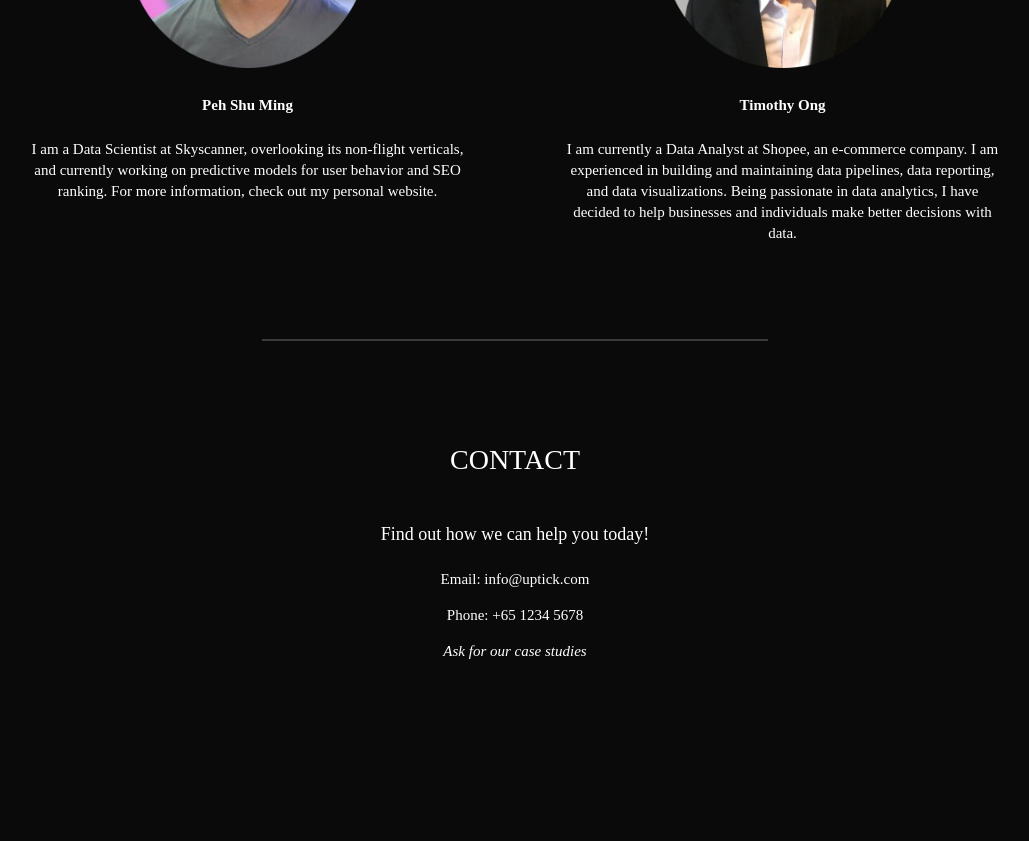
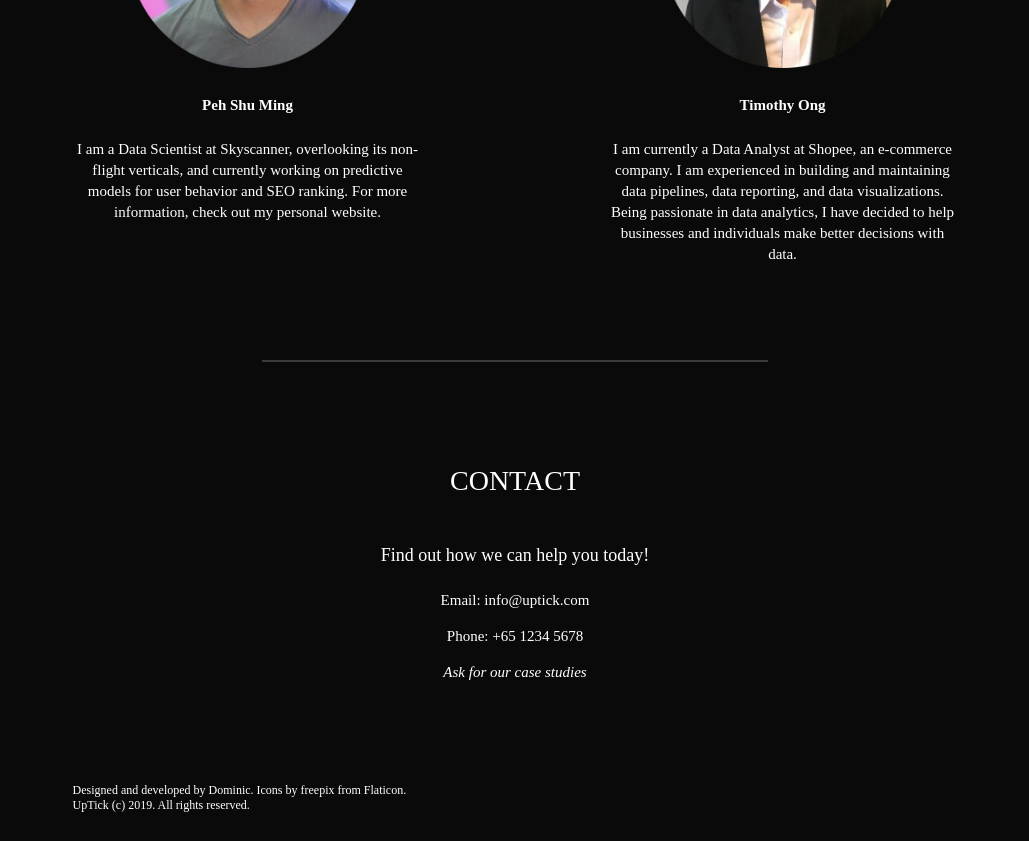
Before and after one commit to ongdominic/uptick, a Gatsby app: page / in a window 1280 px wide. Shown: the part 2500-3341 px from the top of the page, without its empty margins (125-1154 px from the left). Before the commit the page ends 3177 px from the top, so only its background shows below. Built offline with nearby package versions, Linux system fonts and the light colour scheme.

Commit message:
Footer done

```diff
--- a/src/pages/index.js
+++ b/src/pages/index.js
@@ -299,7 +299,13 @@ const TeamMembers = () => {
         >
           <img style={{ maxWidth: "240px" }} src={Shuming} alt="" />
           <h5>Peh Shu Ming</h5>
-          <p>
+          <p
+            style={{
+              maxWidth: "80%",
+              marginLeft: "auto",
+              marginRight: "auto"
+            }}
+          >
             I am a Data Scientist at Skyscanner, overlooking its non-flight
             verticals, and currently working on predictive models for user
             behavior and SEO ranking. For more information, check out my
@@ -314,7 +320,13 @@ const TeamMembers = () => {
         >
           <img style={{ maxWidth: "240px" }} src={Timothy} alt="" />
           <h5>Timothy Ong</h5>
-          <p>
+          <p
+            style={{
+              maxWidth: "80%",
+              marginLeft: "auto",
+              marginRight: "auto"
+            }}
+          >
             {" "}
             I am currently a Data Analyst at Shopee, an e-commerce company. I am
             experienced in building and maintaining data pipelines, data
@@ -342,6 +354,23 @@ const Contact = () => {
   );
 };
 
+const Footer = () => {
+  return (
+    <div
+      style={{
+        marginTop: "100px",
+        marginLeft: "15%"
+      }}
+    >
+      <h6>
+        Designed and developed by Dominic. Icons by freepix from Flaticon.{" "}
+        <br />
+        UpTick (c) 2019. All rights reserved.
+      </h6>
+    </div>
+  );
+};
+
 const Main = () => (
   <div>
     <Navigation />
@@ -354,6 +383,7 @@ const Main = () => (
     <TeamMembers />
     <ColoredLine color="rgb(59 59 59)" />
     <Contact />
+    <Footer />
   </div>
 );
 
```
